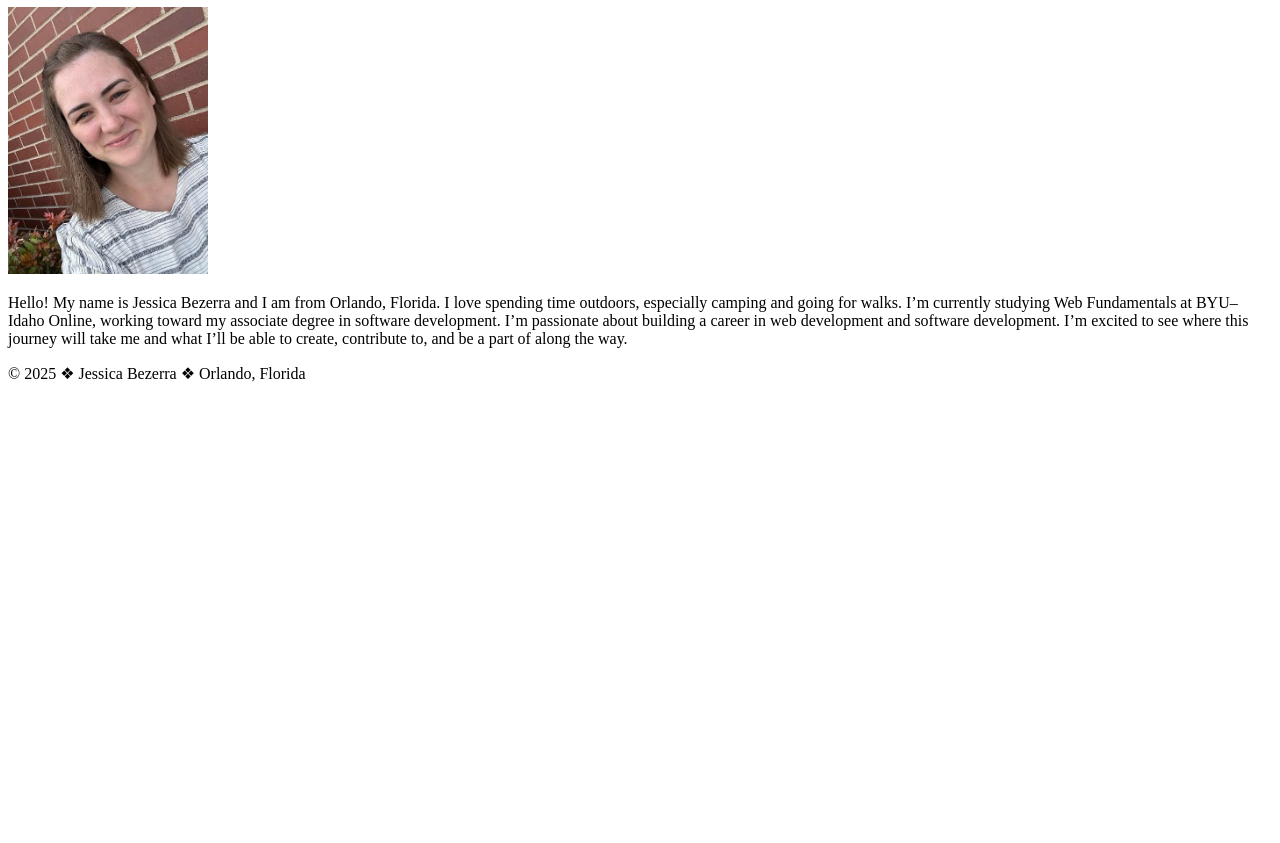
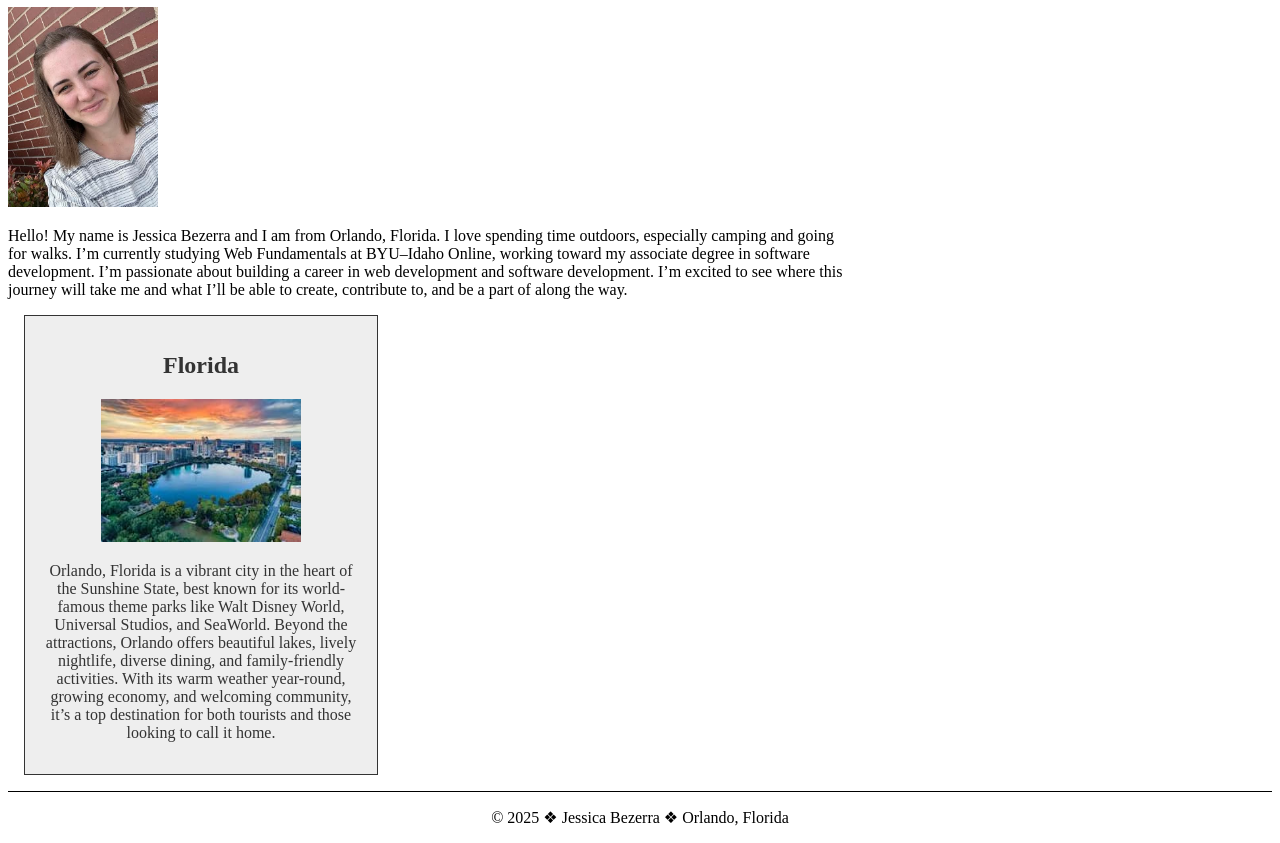
Before and after one commit to jessicabezerra-create/wdd130, a plain HTML site: page index.html in a window 1280 px wide. Shown: the part 99-942 px from the top of the page. Before the commit the page ends 800 px from the top, so only its background shows below. Drawn offline with Linux system fonts and the light colour scheme.

Commit message:
home page week 2 edits

```diff
--- a/index.html
+++ b/index.html
@@ -5,6 +5,10 @@
     <meta charset="UTF-8">
     <meta name="viewport" content="width=device-width, initial-scale=1.0">
     <title>Jessica Bezerra | WDD 130</title>
+    <meta name="description" content="Jessica Bezerra About Me Page | BYU-Idaho WDD 130 course home page">
+    <meta name="author" content="Jessica Bezerra">
+
+    <link rel="stylesheet" href="styles/styles.css">
 </head>
 
 <body>
@@ -15,8 +19,8 @@
         </nav>
     </header>
     <main>
-        <h1>Jessica Sumner | WDD 130</h1>
-        <img src="images/profile.jpg.jpg" alt="jessica-sumner-profile-pic" width="200">
+        <h1>Jessica Bezerra | WDD 130</h1>
+        <img src="images/profile.jpg.jpg" alt="jessica-bezerra-profile-pic" width="200">
         <p>Hello! My name is Jessica Bezerra and I am from Orlando, Florida. I love spending time outdoors,
             especially camping and going for walks. I’m currently studying Web Fundamentals at
             BYU–Idaho Online, working toward my associate degree in software development. I’m passionate about
@@ -25,6 +29,17 @@
             what I’ll be able to
             create, contribute to, and be a part of along the way.</p>
     </main>
+    <aside>
+        <h2>Florida</h2>
+        <img src="images/Orlando, FL.jpg" alt="Orlando, FL Sky View">
+        <p>Orlando, Florida is a vibrant city in the heart of the Sunshine State, best known for its world-famous theme
+            parks like
+            Walt Disney World, Universal Studios, and SeaWorld. Beyond the attractions, Orlando offers beautiful lakes,
+            lively
+            nightlife, diverse dining, and family-friendly activities. With its warm weather year-round, growing
+            economy, and
+            welcoming community, it’s a top destination for both tourists and those looking to call it home.</p>
+    </aside>
     <footer>
         <p>&copy; 2025 &#10070; Jessica Bezerra &#10070; Orlando, Florida</p>
     </footer>
--- a/styles/styles.css
+++ b/styles/styles.css
@@ -0,0 +1,32 @@
+main {
+    max-width: 840px;
+}
+
+aside {
+    width: 20rem;
+    margin: 1rem;
+    border: 1px solid; rgb(0 0 0 / 0.2); /* 1 */
+    padding: 1rem;
+    background-color: #eee;
+    color: #333;
+    text-align: center;
+}
+
+aside img {
+    width: 200px;
+    height: auto;
+}
+
+main img {
+    width: 150px;
+    height: auto;
+}
+
+p {
+    padding: 0;}
+
+footer{
+    margin-top: 15px;
+    border-top: 1px solid #000;
+    text-align: center;
+}
```
Also changed, not shown: images/Orlando, FL.jpg (added).
